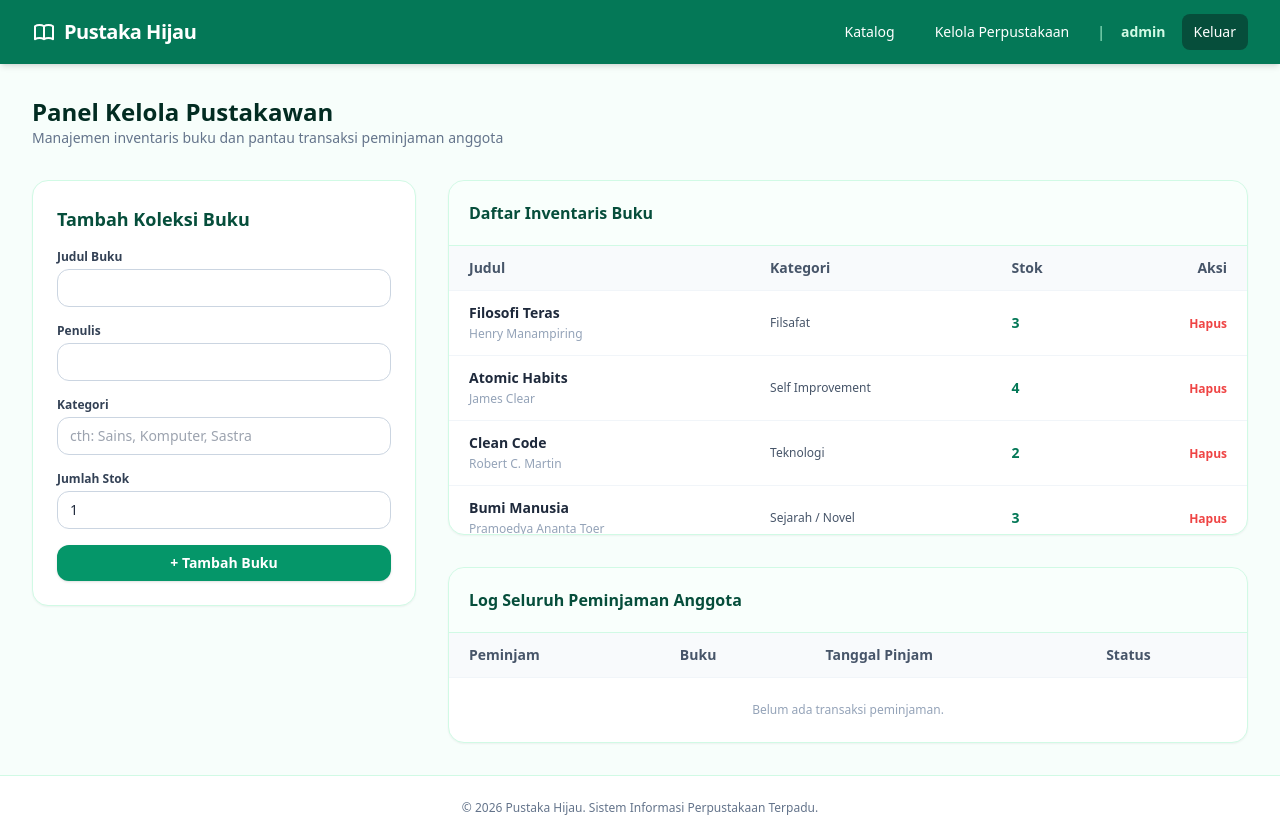
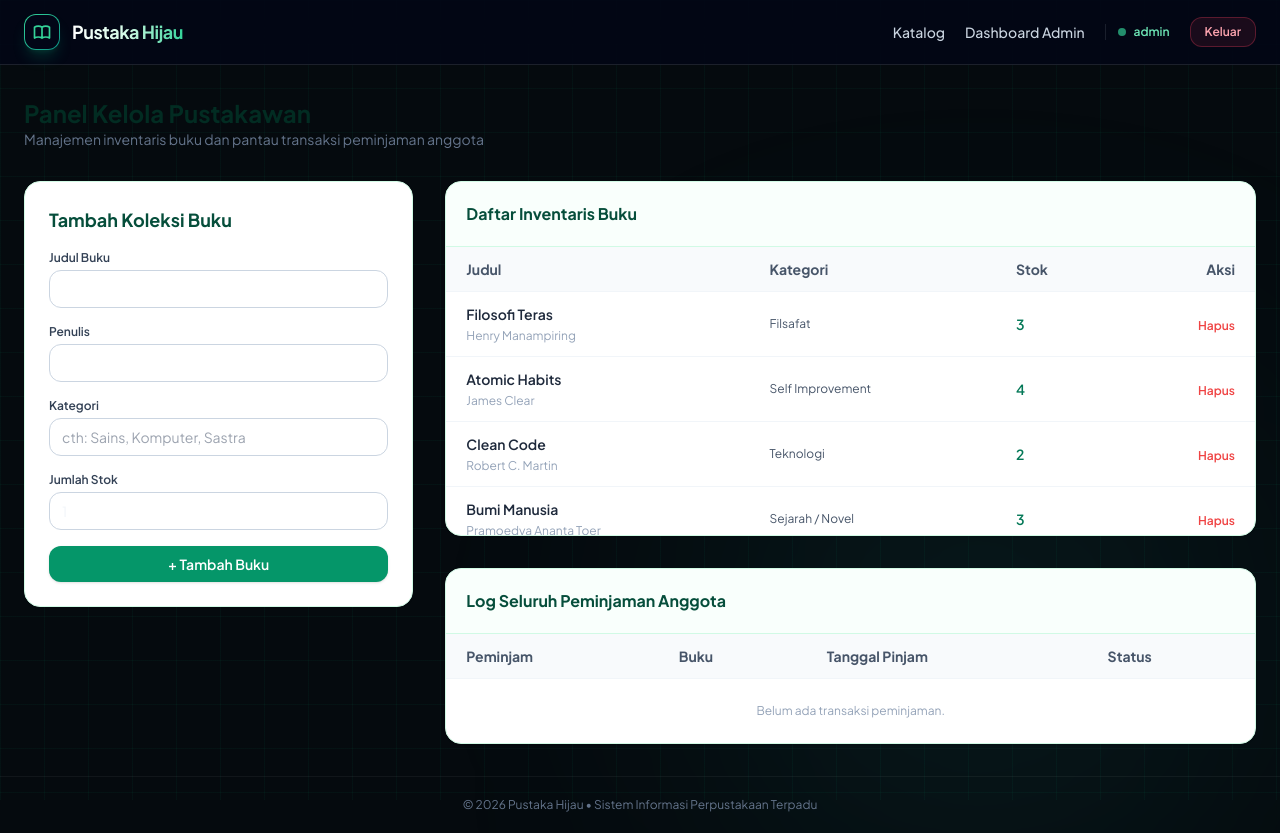
Before and after one commit to yasa-github/perpustakaan, a Flask app: page /admin in a window 1280 px wide. Run offline with Flask 3, Linux system fonts and the light colour scheme; a user stored in the database is signed in; data comes from the database, SQL or seed files in the repository; data that the repository does not hold is empty; some libraries are stand-ins or nearby versions.

Commit message:
Update base.html

```diff
--- a/templates/base.html
+++ b/templates/base.html
@@ -1,51 +1,105 @@
 <!DOCTYPE html>
-<html lang="id">
+<html lang="id" class="dark">
 <head>
-  <meta charset="UTF-8">
-  <meta name="viewport" content="width=device-width, initial-scale=1.0">
+  <meta charset="UTF-8" />
+  <meta name="viewport" content="width=device-width, initial-scale=1.0" />
   <title>{% block title %}Pustaka Hijau{% endblock %}</title>
   <script src="https://cdn.tailwindcss.com"></script>
+  <link href="https://fonts.googleapis.com/css2?family=Plus+Jakarta+Sans:wght@400;500;600;700&display=swap" rel="stylesheet">
+  <style>
+    body {
+      font-family: 'Plus Jakarta Sans', sans-serif;
+      background-color: #050a0e;
+      color: #f1f5f9;
+      overflow-x: hidden;
+    }
+
+    .cyber-grid {
+      background-size: 44px 44px;
+      background-image:
+        linear-gradient(to right, rgba(16, 185, 129, 0.05) 1px, transparent 1px),
+        linear-gradient(to bottom, rgba(16, 185, 129, 0.05) 1px, transparent 1px);
+    }
+
+    @keyframes floatSlow {
+      0%, 100% { transform: translate(0, 0) scale(1); }
+      50% { transform: translate(20px, -25px) scale(1.05); }
+    }
+    .orb-1 { animation: floatSlow 10s ease-in-out infinite; }
+    .orb-2 { animation: floatSlow 13s ease-in-out infinite reverse; }
+  </style>
 </head>
-<body class="bg-emerald-50/40 text-slate-800 min-h-screen flex flex-col font-sans">
+<body class="min-h-screen flex flex-col justify-between relative selection:bg-emerald-500/30 selection:text-emerald-200">
 
-  <!-- Navbar -->
-  <nav class="bg-emerald-700 text-white shadow-md sticky top-0 z-50">
-    <div class="max-w-7xl mx-auto px-4 sm:px-6 lg:px-8">
-      <div class="flex items-center justify-between h-16">
-        <a href="{{ url_for('katalog') }}" class="flex items-center gap-2 font-bold text-xl tracking-tight text-white hover:text-emerald-100 transition">
-          <svg class="w-6 h-6" fill="none" stroke="currentColor" viewBox="0 0 24 24"><path stroke-linecap="round" stroke-linejoin="round" stroke-width="2" d="M12 6.253v13m0-13C10.832 5.477 9.246 5 7.5 5S4.168 5.477 3 6.253v13C4.168 18.477 5.754 18 7.5 18s3.332.477 4.5 1.253m0-13C13.168 5.477 14.754 5 16.5 5c1.747 0 3.332.477 4.5 1.253v13C19.832 18.477 18.247 18 16.5 18c-1.746 0-3.332.477-4.5 1.253"/></svg>
+  <!-- Background Grid & Ambient Glow -->
+  <div class="fixed inset-0 cyber-grid pointer-events-none z-0"></div>
+  <div class="fixed top-[-8%] left-[10%] w-[400px] h-[400px] rounded-full bg-emerald-500/12 blur-[130px] pointer-events-none orb-1 z-0"></div>
+  <div class="fixed bottom-[-10%] right-[8%] w-[440px] h-[440px] rounded-full bg-teal-400/10 blur-[140px] pointer-events-none orb-2 z-0"></div>
+
+  <!-- Navbar Dark Glassmorphism -->
+  <header class="sticky top-0 z-30 border-b border-white/10 bg-slate-950/75 backdrop-blur-xl">
+    <div class="max-w-7xl mx-auto px-6 h-16 flex items-center justify-between">
+      <!-- Logo -->
+      <a href="{{ url_for('katalog') }}" class="flex items-center gap-3 group">
+        <div class="w-9 h-9 rounded-xl bg-gradient-to-br from-emerald-400 to-teal-600 p-[1px] shadow-lg shadow-emerald-500/20 group-hover:shadow-emerald-400/40 transition-all">
+          <div class="w-full h-full bg-slate-950 rounded-[11px] flex items-center justify-center">
+            <svg class="w-5 h-5 text-emerald-400" fill="none" stroke="currentColor" stroke-width="2" viewBox="0 0 24 24">
+              <path stroke-linecap="round" stroke-linejoin="round" d="M12 6.253v13m0-13C10.832 5.477 9.246 5 7.5 5S4.168 5.477 3 6.253v13C4.168 18.477 5.754 18 7.5 18s3.332.477 4.5 1.253m0-13C13.168 5.477 14.754 5 16.5 5c1.747 0 3.332.477 4.5 1.253v13C19.832 18.477 18.247 18 16.5 18c-1.746 0-3.332.477-4.5 1.253" />
+            </svg>
+          </div>
+        </div>
+        <span class="font-bold text-lg tracking-tight bg-gradient-to-r from-white via-emerald-100 to-emerald-400 bg-clip-text text-transparent">
           Pustaka Hijau
-        </a>
+        </span>
+      </a>
 
-        <div class="flex items-center gap-4 text-sm font-medium">
-          <a href="{{ url_for('katalog') }}" class="hover:bg-emerald-800 px-3 py-2 rounded-lg transition">Katalog</a>
-          {% if session.get('user_id') %}
-            {% if session.get('role') == 'peminjam' %}
-              <a href="{{ url_for('riwayat_peminjaman') }}" class="hover:bg-emerald-800 px-3 py-2 rounded-lg transition">Buku Saya</a>
-            {% elif session.get('role') == 'pustakawan' %}
-              <a href="{{ url_for('admin_dashboard') }}" class="hover:bg-emerald-800 px-3 py-2 rounded-lg transition">Kelola Perpustakaan</a>
-            {% endif %}
-            <span class="text-emerald-200">|</span>
-            <span class="text-emerald-100 font-semibold">{{ session.get('full_name') }}</span>
-            <a href="{{ url_for('logout') }}" class="bg-emerald-900 hover:bg-emerald-950 px-3 py-2 rounded-lg transition">Keluar</a>
+      <!-- Menu Navigasi -->
+      <nav class="flex items-center gap-5 text-sm font-medium">
+        <a href="{{ url_for('katalog') }}" class="text-slate-300 hover:text-emerald-400 transition-colors">Katalog</a>
+
+        {% if session.get('user_id') %}
+          {% if session.get('role') == 'pustakawan' %}
+            <a href="{{ url_for('admin_dashboard') }}" class="text-slate-300 hover:text-emerald-400 transition-colors">Dashboard Admin</a>
           {% else %}
-            <a href="{{ url_for('login') }}" class="hover:bg-emerald-800 px-3 py-2 rounded-lg transition">Masuk</a>
-            <a href="{{ url_for('register') }}" class="bg-emerald-500 hover:bg-emerald-600 text-white px-3.5 py-2 rounded-lg font-semibold shadow transition">Daftar</a>
+            <a href="{{ url_for('buku_saya') if 'buku_saya' in view_functions else '#' }}" class="text-slate-300 hover:text-emerald-400 transition-colors">Buku Saya</a>
           {% endif %}
-        </div>
-      </div>
+
+          <div class="hidden sm:flex items-center gap-2 pl-3 border-l border-white/10">
+            <span class="w-2 h-2 rounded-full bg-emerald-400 animate-pulse"></span>
+            <span class="text-xs font-semibold text-emerald-300">{{ session.get('full_name') or session.get('username') }}</span>
+          </div>
+
+          <a href="{{ url_for('logout') }}" class="px-3.5 py-1.5 rounded-xl text-xs font-semibold bg-rose-500/10 text-rose-300 border border-rose-500/30 hover:bg-rose-500 hover:text-white transition-all">
+            Keluar
+          </a>
+        {% else %}
+          <a href="{{ url_for('login') }}" class="text-slate-300 hover:text-emerald-400 transition-colors">Masuk</a>
+          <a href="{{ url_for('register') }}" class="px-4 py-1.5 rounded-xl text-xs font-semibold bg-emerald-500/15 text-emerald-300 border border-emerald-500/30 hover:bg-emerald-500 hover:text-slate-950 transition-all">
+            Daftar
+          </a>
+        {% endif %}
+      </nav>
     </div>
-  </nav>
+  </header>
 
-  <!-- Flash Messages -->
-  <main class="max-w-7xl mx-auto px-4 sm:px-6 lg:px-8 py-8 flex-1 w-full">
+  <!-- Main Content -->
+  <main class="relative z-10 flex-1 max-w-7xl w-full mx-auto px-6 py-8">
+    <!-- Flash Notification -->
     {% with messages = get_flashed_messages(with_categories=true) %}
       {% if messages %}
-        <div class="space-y-3 mb-6">
+        <div class="mb-6 space-y-2.5">
           {% for category, message in messages %}
-            {% set color = 'emerald' if category == 'success' else 'red' if category == 'danger' else 'amber' if category == 'warning' else 'blue' %}
-            <div class="p-4 rounded-xl border border-{{ color }}-300 bg-{{ color }}-50 text-{{ color }}-800 text-sm shadow-sm flex items-center justify-between">
-              <span>{{ message }}</span>
+            <div class="px-4 py-3 rounded-xl text-xs font-medium backdrop-blur-md border flex items-center justify-between
+              {% if category == 'danger' or category == 'error' %}
+                bg-rose-500/10 border-rose-500/30 text-rose-300
+              {% else %}
+                bg-emerald-500/10 border-emerald-500/30 text-emerald-300
+              {% endif %}">
+              <div class="flex items-center gap-2.5">
+                <span class="w-2 h-2 rounded-full {% if category == 'danger' or category == 'error' %}bg-rose-400{% else %}bg-emerald-400{% endif %}"></span>
+                <span>{{ message }}</span>
+              </div>
+              <button onclick="this.parentElement.remove()" class="text-slate-400 hover:text-white ml-4">✕</button>
             </div>
           {% endfor %}
         </div>
@@ -55,8 +109,10 @@
     {% block content %}{% endblock %}
   </main>
 
-  <footer class="bg-white border-t border-emerald-100 py-6 text-center text-xs text-slate-500">
-    &copy; 2026 Pustaka Hijau. Sistem Informasi Perpustakaan Terpadu.
+  <!-- Footer -->
+  <footer class="relative z-10 border-t border-white/5 py-5 text-center text-xs text-slate-500">
+    &copy; 2026 Pustaka Hijau &bull; Sistem Informasi Perpustakaan Terpadu
   </footer>
+
 </body>
 </html>
```
